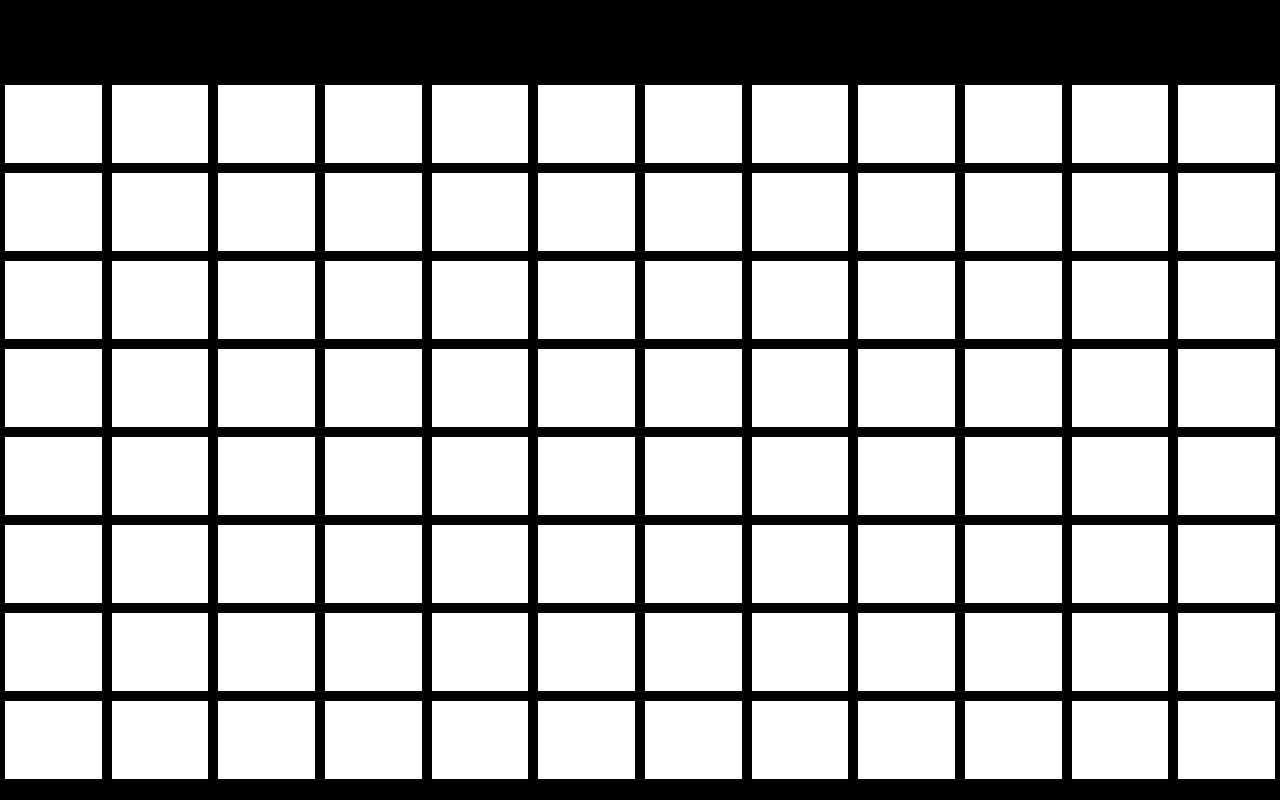
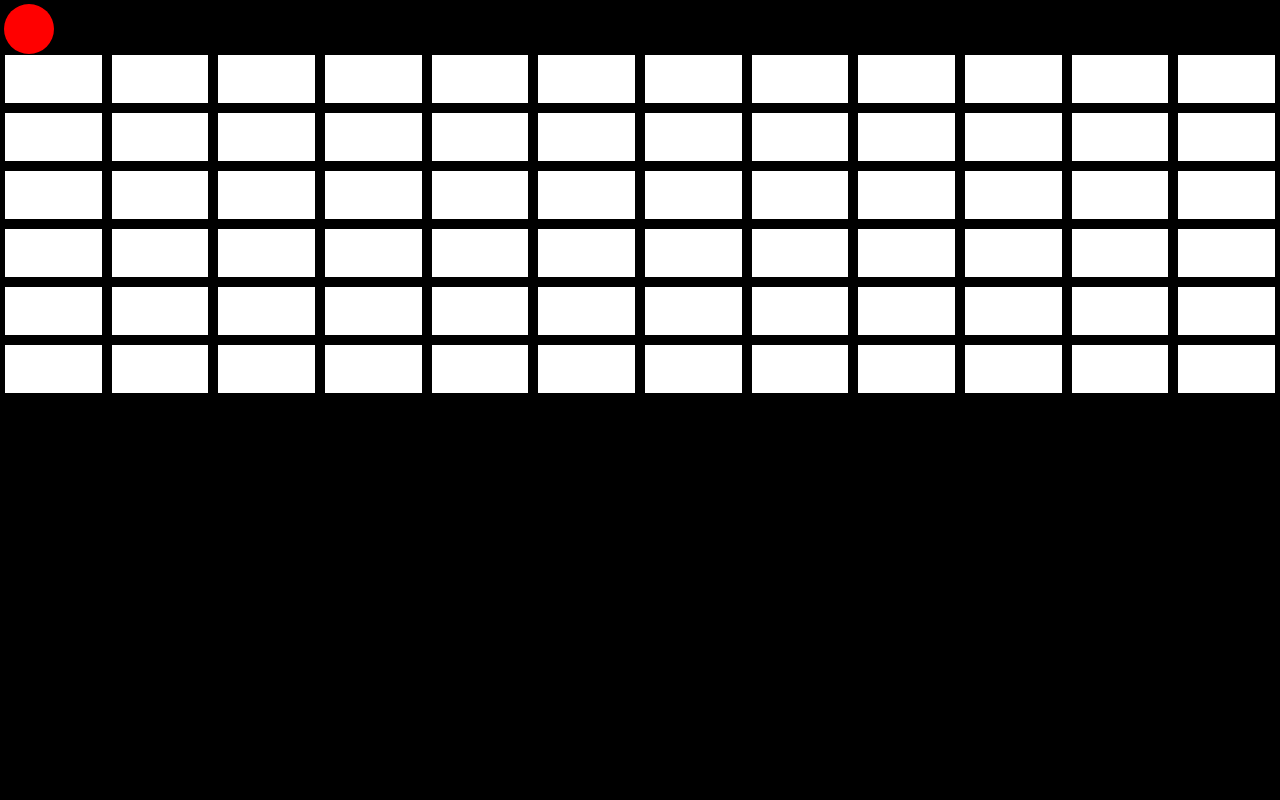
Before and after one commit to esmyser/connect4, a React app: page / in a window 1280 px wide. Built offline with nearby package versions, Linux system fonts and the light colour scheme.

Commit message:
drops pieces ux

```diff
--- a/public/style.css
+++ b/public/style.css
@@ -5,18 +5,15 @@ body {
 
 .spot {
     border: 1px solid black;
-    height: 80px;
+    height: 50px;
     width: 100%;
     text-align: center;
     padding-top: 40px;
     margin-bottom: 8px;
 }
 
-.column {
-    padding: 4px;
-}
-
 .board {
+    width: 100%;
     margin: 0 auto;
 }
 
@@ -37,15 +34,21 @@ body {
 }
 
 .drop {
-    height: 80px;
+    height: 50px;
+    width: 50px;
     border-radius: 50%;
     background: black;
 }
 
-.drop:hover.player1 {
+.player1.column:hover > .drop {
     background: red;
 }
 
-.drop:hover.player2 {
+.player2.column:hover > .drop {
     background: blue;
 }
+
+.column {
+    background: black;
+    padding: 4px;
+}
--- a/src/containers/App.js
+++ b/src/containers/App.js
@@ -1,7 +1,6 @@
 import React from 'react';
 import Board from './Board';
 import Winner from './Winner';
-import Dropper from './Dropper';
 import { connect } from 'react-redux';
 import { playTurn } from '../actions/index';
 import 'bootstrap/dist/css/bootstrap.css';
@@ -13,17 +12,13 @@ let App = ({ dispatch, game }) => (
         <Winner
             winner={ game.winner }
         />
-        <Dropper
-            cols={ game.cols }
+        <Board
+            cols={ parseInt(12 / game.cols) }
             board={ game.board }
             player={ game.currentPlayer }
             onColClick={ col => dispatch(
                 playTurn(col, game.currentPlayer)
             )}
-        />
-        <Board
-            cols={ game.cols }
-            board={ game.board }
         />
     </div>
 )
--- a/src/containers/Board.js
+++ b/src/containers/Board.js
@@ -1,15 +1,19 @@
 import React from 'react';
 import Column from './Column';
 
-let Board = ({ cols, board }) => (
+let Board = ({ cols, board, player, onColClick }) => (
     <div className="board">
     {
         board.map((rows, index) =>
-            <Column
-                key={ index }
-                cols={ parseInt(12 / cols) }
-                rows={ [...rows].reverse() }
-            />
+            <div>
+                <Column
+                    key={ index }
+                    cols={ cols }
+                    rows={ [...rows].reverse() }
+                    player={ player }
+                    onClick={ () => onColClick(index) }
+                />
+            </div>
         )
     }
     </div>
--- a/src/containers/Column.js
+++ b/src/containers/Column.js
@@ -1,13 +1,19 @@
 import React from 'react';
 import Spot from './Spot';
 
-let Column = ({ dispatch, rows, cols }) => {
-    let className = "col-xs-" + cols + " column";
+let Column = ({ dispatch, cols, rows, player, onClick  }) => {
+    let colClass = "player" + player + " col-xs-" + cols + " column";
+    let dropClass = "col-xs-12 drop";
 
     return (
         <div
-            className={ className }
+            className={ colClass }
+            onClick={ onClick }
         >
+            <div
+                className={ dropClass }
+            >
+            </div>
         {
             rows.map((player, index) =>
                 <Spot
--- a/src/containers/Drop.js
+++ /dev/null
@@ -1,47 +0,0 @@
-import React from 'react';
-
-let Drop = ({ cols, player, onClick }) => {
-    let className = "col-xs-" + parseInt(12 / cols) + " player" + player + " drop";
-
-    return (
-        <div
-            className={ className }
-            onClick={ onClick }
-        >
-        </div>
-    )
-};
-
-export default Drop;
-
-
-//     getInitialState: function () {
-//         return { hover: false };
-//     },
-
-//     mouseOver: function () {
-//         this.setState({ hover: true });
-//     },
-
-//     mouseOut: function () {
-//         this.setState({ hover: false });
-//     },
-
-//     render: function() {
-//         var label = "foo";
-
-//         if (this.state.hover) {
-//             label = "bar";
-//         }
-
-//         return React.createElement(
-//             "div",
-//             {
-//                 onMouseOver: this.mouseOver,
-//                 onMouseOut: this.mouseOut,
-//                 className: label
-//             }
-//         );
-//     }
-
-// React.render(React.createElement(HoverButton, null), document.body);
--- a/src/containers/Dropper.js
+++ /dev/null
@@ -1,19 +0,0 @@
-import React from 'react';
-import Drop from './Drop';
-
-let Dropper = ({ cols, board, player, onColClick }) => (
-    <div className="dropper">
-    {
-        board.map((rows, index) =>
-            <Drop
-                key={ index }
-                cols={ cols }
-                player={ player }
-                onClick={ () => onColClick(index) }
-            />
-        )
-    }
-    </div>
-);
-
-export default Dropper;
--- a/src/reducers/game.js
+++ b/src/reducers/game.js
@@ -12,7 +12,7 @@ const initialBoard = (rows, cols) => {
     return board;
 };
 
-const initialState = (cols=12, rows=8, numPlayers=2, spotsToWin=4) => {
+const initialState = (cols=12, rows=6, numPlayers=2, spotsToWin=4) => {
     let players = [];
 
     for (let i=1; i<=numPlayers; i++) {
```
